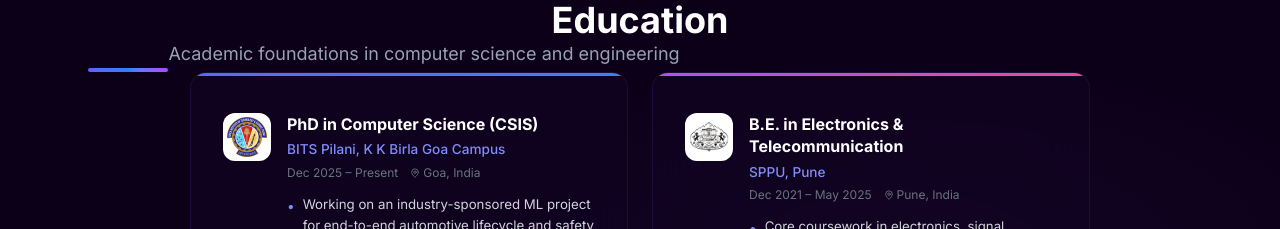
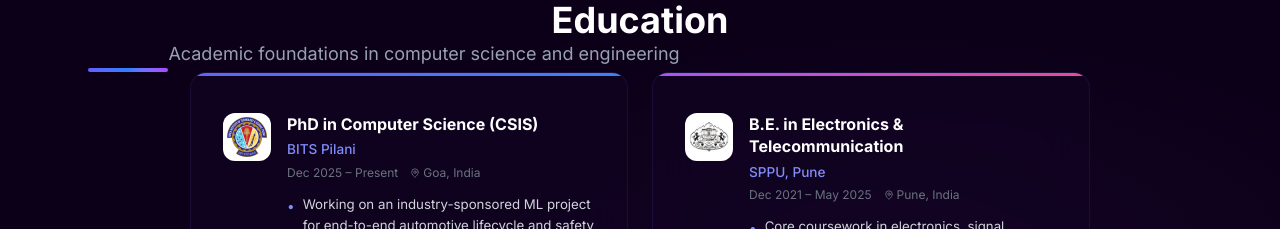
Before and after one commit to devadripta/portfolio_deva, a Next.js app: page / in a window 1280 px wide. Shown: the part 1600-1829 px from the top of the page. Built offline with nearby package versions, Linux system fonts and the light colour scheme.

Commit message:
Shorten BITS Pilani institution name in Education section
Co-authored-by: CommandCodeBot <noreply@commandcode.ai>

```diff
--- a/src/components/sections/Education.tsx
+++ b/src/components/sections/Education.tsx
@@ -7,7 +7,7 @@
 const education = [
     {
         degree: "PhD in Computer Science (CSIS)",
-        institution: "BITS Pilani, K K Birla Goa Campus",
+        institution: "BITS Pilani",
         duration: "Dec 2025 – Present",
         location: "Goa, India",
         gradient: "linear-gradient(135deg, #6366f1, #3b82f6)",
```
